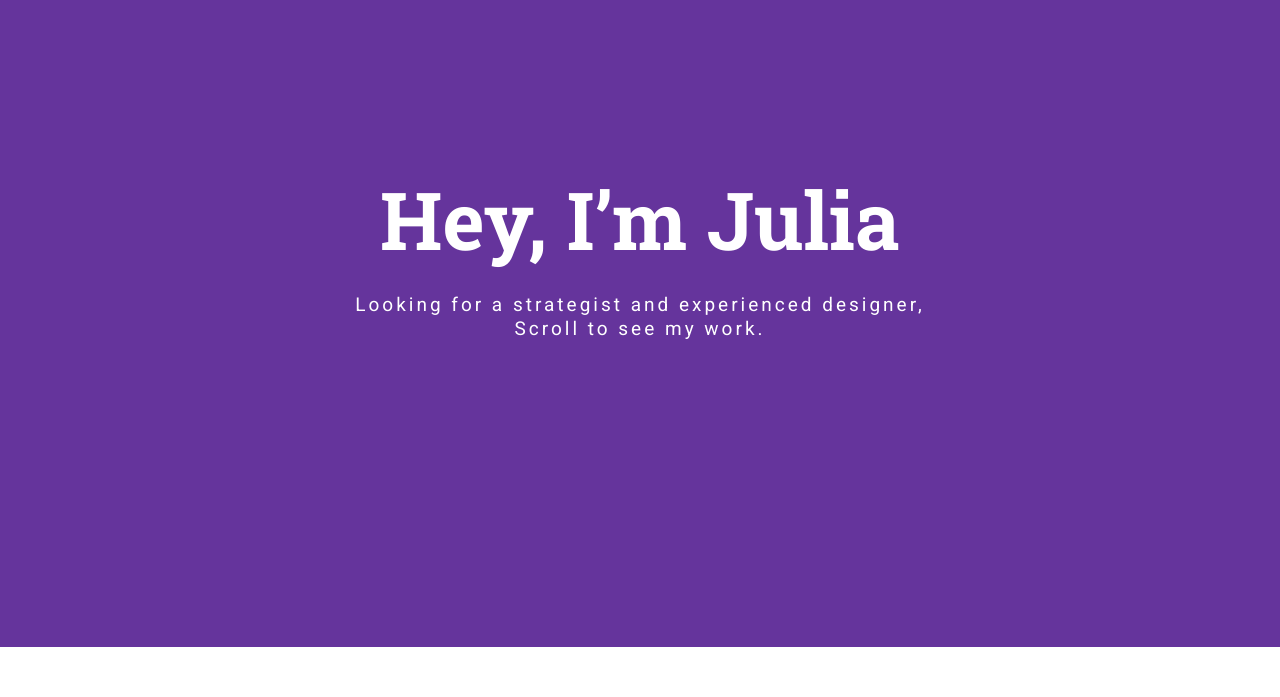
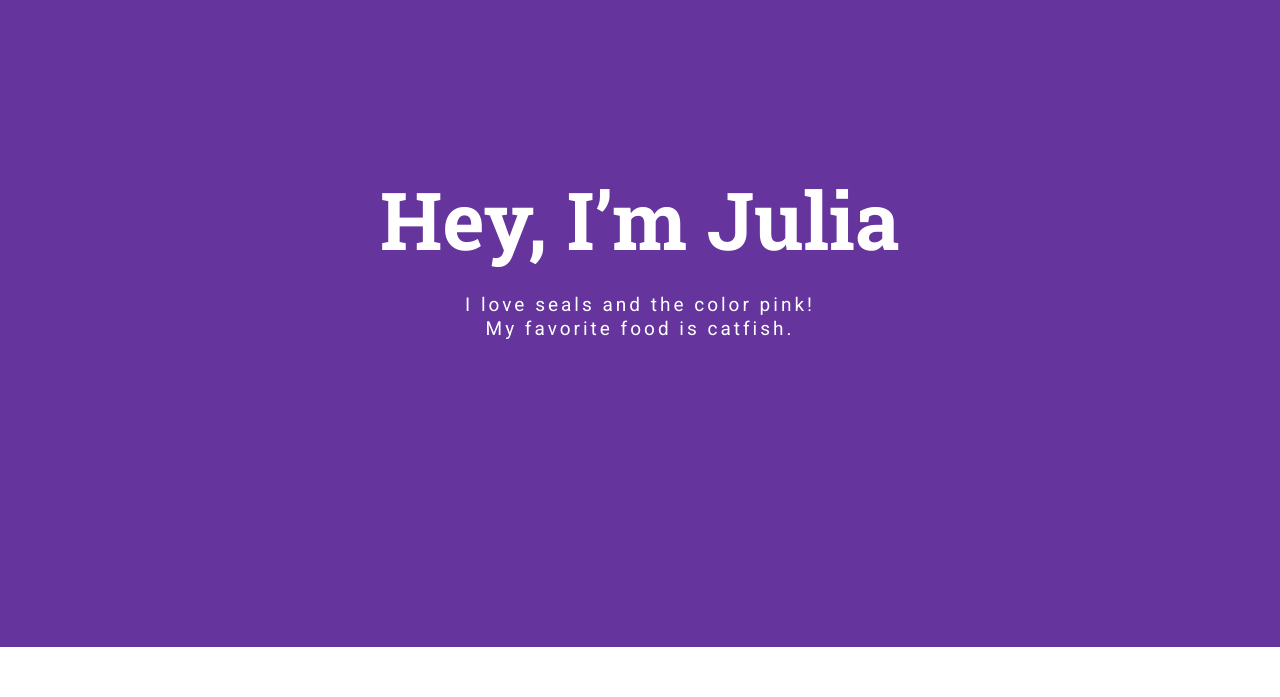
Before and after one commit to GWC-UIUC/juliav, a plain HTML site: page index.html in a window 1280 px wide. Shown: the part 103-800 px from the top of the page. Drawn offline with nearby package versions, Linux system fonts and the light colour scheme.

Commit message:
update profile

```diff
--- a/index.html
+++ b/index.html
@@ -41,8 +41,8 @@
     <div class="col-md-10 col-md-offset-1">
       <div class="banner-text text-center">
         <h1>Hey, I’m Julia</h1>
-        <p>Looking for a strategist and experienced designer,<br>
-          Scroll to see my work.</p>
+        <p>I love seals and the color pink! <br>
+        My favorite food is catfish.</p>
         <!-- banner text -->
       </div>
     </div>
```
